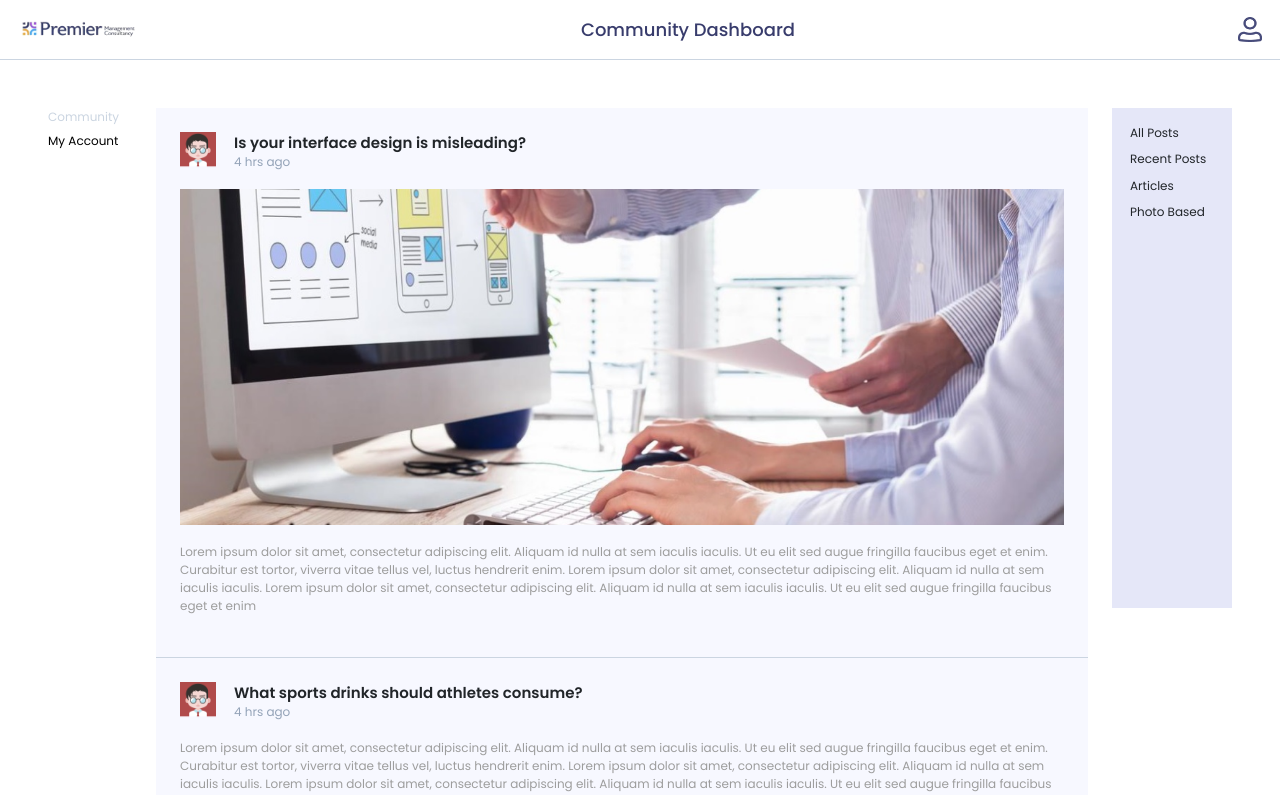
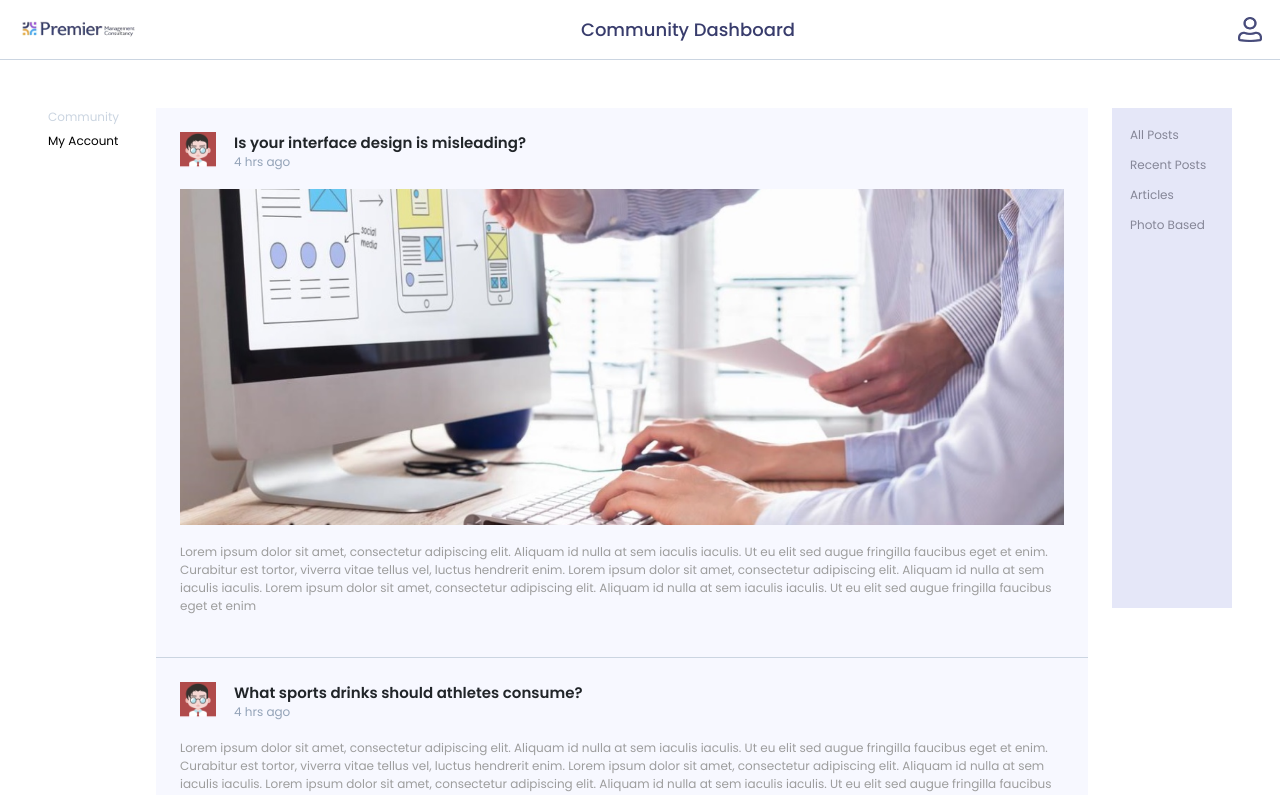
Before and after one commit to muaz2522/premier-management-company-admin, a React (Vite) app: page /dashboard in a window 1280 px wide. Shown: the top 795 px of the page. Built offline with nearby package versions, Linux system fonts and the light colour scheme.

Commit message:
link modify

```diff
--- a/src/dashboard/components/home/NavPost.jsx
+++ b/src/dashboard/components/home/NavPost.jsx
@@ -2,10 +2,10 @@ function NavPost({ className }) {
     return (
         <div className={`hidden custom-min:hidden md:block`} style={{ display: className }}>
             <div className="custom-min:ml-4 md:ml-0 md:bg-ground md:h-[500px] p-4 flex flex-col gap-3">
-                <h5>All Posts</h5>
-                <h5>Recent Posts</h5>
-                <h5>Articles</h5>
-                <h5>Photo Based</h5>
+                <span className="text-text-color">All Posts</span>
+                <span className="text-text-color">Recent Posts</span>
+                <span className="text-text-color">Articles</span>
+                <span className="text-text-color">Photo Based</span>
             </div>
         </div>
     )
```
